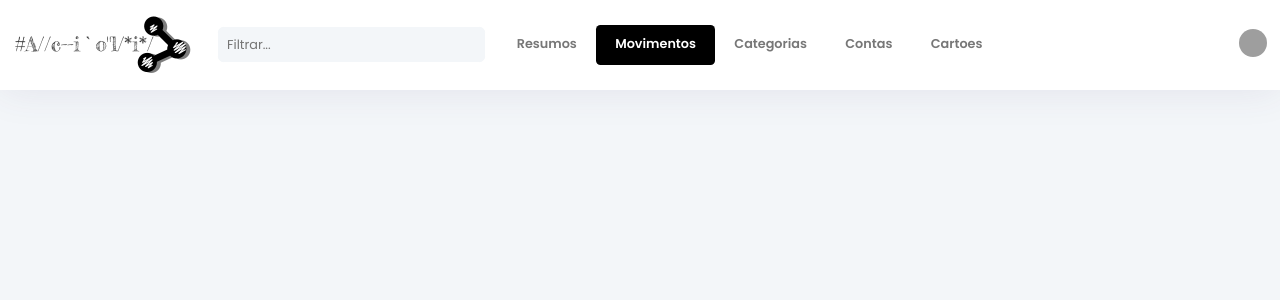
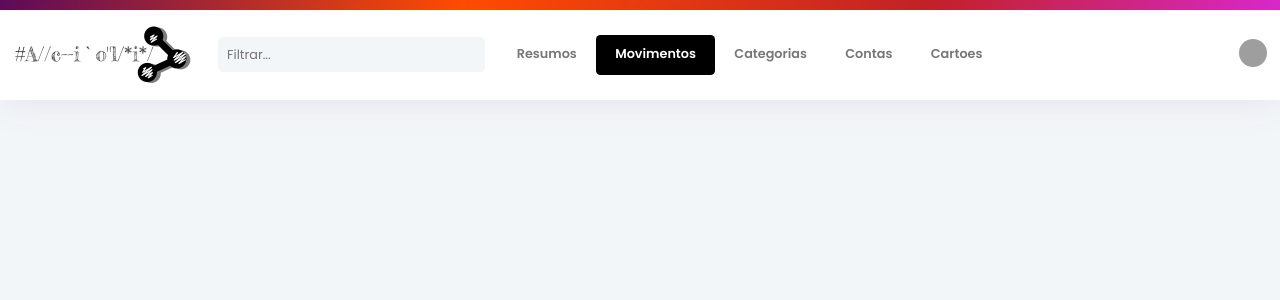
Before and after one commit to claudioacioli/wecash, a Flask app: page / in a window 1280 px wide. Shown: the top 300 px of the page. Run offline with Flask 2, Linux system fonts and the light colour scheme; grey boxes are pictures that could not be loaded.

Commit message:
feat: Add style

```diff
--- a/app/templates/base.html
+++ b/app/templates/base.html
@@ -8,7 +8,7 @@
   </head>
   <body>
 
-    <div class="appbar appbar--fixed">
+    <div class="appbar appbar--fixed topbar">
       <div class="container" style="display:flex;align-items:center;">
         <img src="{{url_for('static', filename='images/logo.png')}}">
         <input type="text" class="textfield ml--2 textfield--inline" placeholder="Filtrar...">
```
